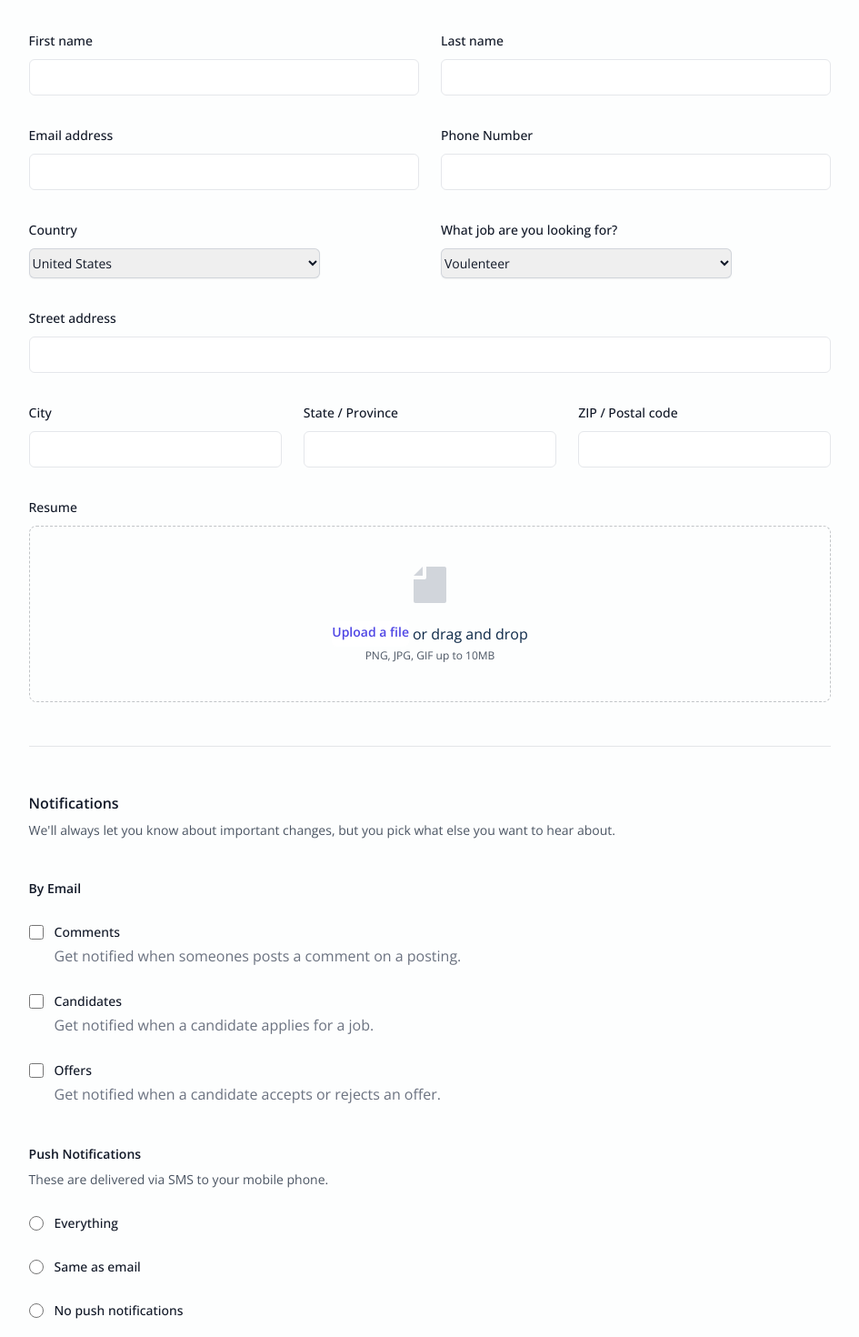
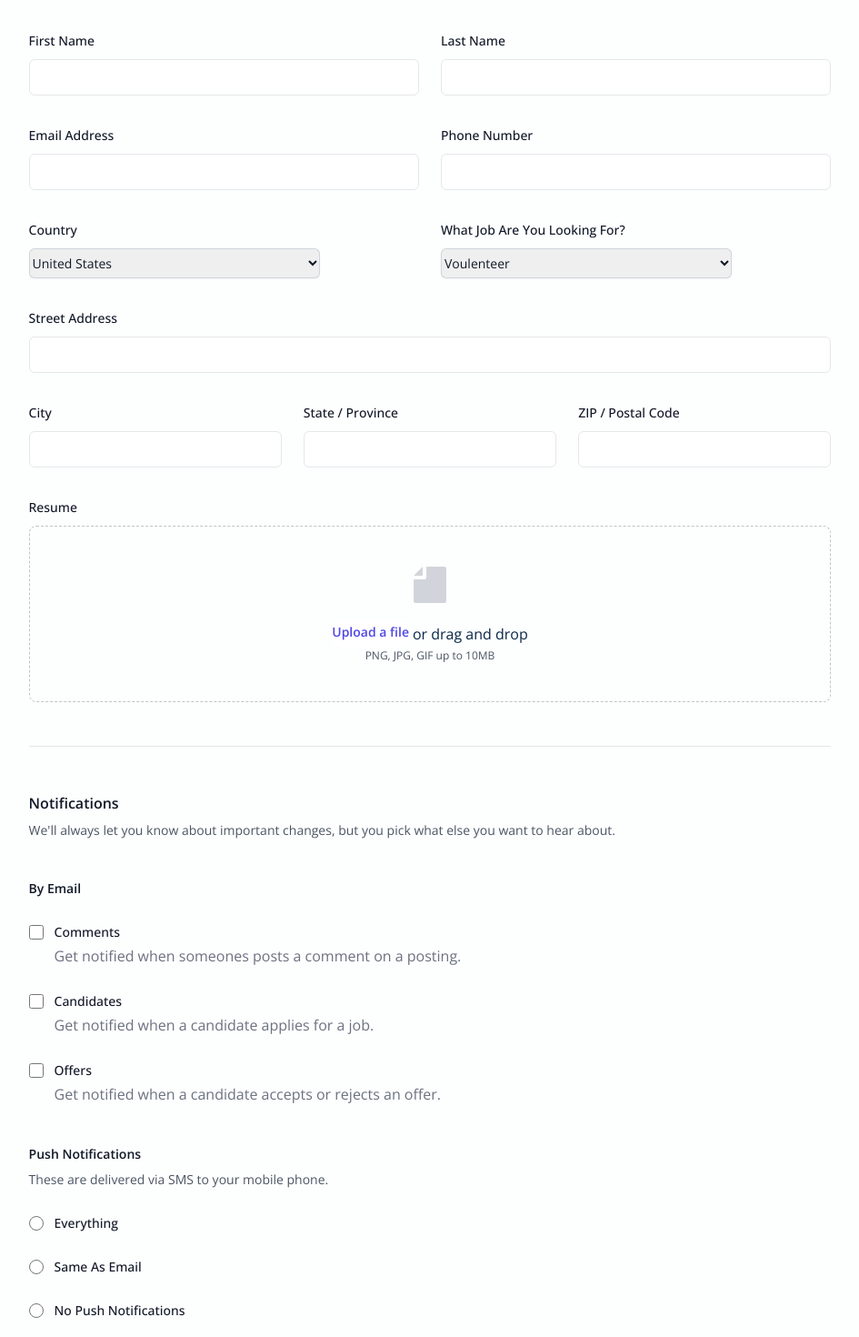
Before and after one commit to Justin-Bento/believe-support-services, a Next.js app: page /signup in a window 1280 px wide. Shown: the part 260-1730 px from the top of the page at 91% size, without its empty margins (167-1112 px from the left). Built offline with nearby package versions, Linux system fonts and the light colour scheme.

Commit message:
Created a new css calss called form lable to ensure consistency between forms

```diff
--- a/src/pages/signup.tsx
+++ b/src/pages/signup.tsx
@@ -29,10 +29,7 @@ export default function signup() {
             <div className="pb-12 border-b border-gray-900/10">
               <div className="grid grid-cols-1 mt-10 gap-x-6 gap-y-8 sm:grid-cols-6">
                 <div className="sm:col-span-3">
-                  <label
-                    htmlFor="first-name"
-                    className="block text-sm font-medium leading-6 text-gray-900"
-                  >
+                  <label htmlFor="first-name" className="form-label">
                     First name
                   </label>
                   <div className="mt-2">
@@ -47,10 +44,7 @@ export default function signup() {
                 </div>
 
                 <div className="sm:col-span-3">
-                  <label
-                    htmlFor="last-name"
-                    className="block text-sm font-medium leading-6 text-gray-900"
-                  >
+                  <label htmlFor="last-name" className="form-label">
                     Last name
                   </label>
                   <div className="mt-2">
@@ -65,10 +59,7 @@ export default function signup() {
                 </div>
 
                 <div className="sm:col-span-3">
-                  <label
-                    htmlFor="email"
-                    className="block text-sm font-medium leading-6 text-gray-900"
-                  >
+                  <label htmlFor="email" className="form-label">
                     Email address
                   </label>
                   <div className="mt-2">
@@ -83,10 +74,7 @@ export default function signup() {
                 </div>
 
                 <div className="sm:col-span-3">
-                  <label
-                    htmlFor="email"
-                    className="block text-sm font-medium leading-6 text-gray-900"
-                  >
+                  <label htmlFor="email" className="form-label">
                     Phone Number
                   </label>
                   <div className="mt-2">
@@ -101,10 +89,7 @@ export default function signup() {
                 </div>
 
                 <div className="sm:col-span-3">
-                  <label
-                    htmlFor="country"
-                    className="block text-sm font-medium leading-6 text-gray-900"
-                  >
+                  <label htmlFor="country" className="form-label">
                     Country
                   </label>
                   <div className="mt-2">
@@ -122,10 +107,7 @@ export default function signup() {
                 </div>
 
                 <div className="sm:col-span-3">
-                  <label
-                    htmlFor="country"
-                    className="block text-sm font-medium leading-6 text-gray-900"
-                  >
+                  <label htmlFor="country" className="form-label">
                     What job are you looking for?
                   </label>
                   <div className="mt-2">
@@ -143,10 +125,7 @@ export default function signup() {
                 </div>
 
                 <div className="col-span-full">
-                  <label
-                    htmlFor="street-address"
-                    className="block text-sm font-medium leading-6 text-gray-900"
-                  >
+                  <label htmlFor="street-address" className="form-label">
                     Street address
                   </label>
                   <div className="mt-2">
@@ -161,10 +140,7 @@ export default function signup() {
                 </div>
 
                 <div className="sm:col-span-2 sm:col-start-1">
-                  <label
-                    htmlFor="city"
-                    className="block text-sm font-medium leading-6 text-gray-900"
-                  >
+                  <label htmlFor="city" className="form-label">
                     City
                   </label>
                   <div className="mt-2">
@@ -179,10 +155,7 @@ export default function signup() {
                 </div>
 
                 <div className="sm:col-span-2">
-                  <label
-                    htmlFor="region"
-                    className="block text-sm font-medium leading-6 text-gray-900"
-                  >
+                  <label htmlFor="region" className="form-label">
                     State / Province
                   </label>
                   <div className="mt-2">
@@ -197,10 +170,7 @@ export default function signup() {
                 </div>
 
                 <div className="sm:col-span-2">
-                  <label
-                    htmlFor="postal-code"
-                    className="block text-sm font-medium leading-6 text-gray-900"
-                  >
+                  <label htmlFor="postal-code" className="form-label">
                     ZIP / Postal code
                   </label>
                   <div className="mt-2">
@@ -214,10 +184,7 @@ export default function signup() {
                   </div>
                 </div>
                 <div className="col-span-full">
-                  <label
-                    htmlFor="cover-photo"
-                    className="block text-sm font-medium leading-6 text-gray-900"
-                  >
+                  <label htmlFor="cover-photo" className="form-label">
                     Resume
                   </label>
                   <div className="flex justify-center px-6 py-10 mt-2 border border-dashed rounded-lg border-gray-900/25">
@@ -347,10 +314,7 @@ export default function signup() {
                         type="radio"
                         className="w-4 h-4 border-gray-300 text-primary-600 focus:ring-primary-600"
                       />
-                      <label
-                        htmlFor="push-everything"
-                        className="block text-sm font-medium leading-6 text-gray-900"
-                      >
+                      <label htmlFor="push-everything" className="form-label">
                         Everything
                       </label>
                     </div>
@@ -361,10 +325,7 @@ export default function signup() {
                         type="radio"
                         className="w-4 h-4 border-gray-300 text-primary-600 focus:ring-primary-600"
                       />
-                      <label
-                        htmlFor="push-email"
-                        className="block text-sm font-medium leading-6 text-gray-900"
-                      >
+                      <label htmlFor="push-email" className="form-label">
                         Same as email
                       </label>
                     </div>
@@ -375,10 +336,7 @@ export default function signup() {
                         type="radio"
                         className="w-4 h-4 border-gray-300 text-primary-600 focus:ring-primary-600"
                       />
-                      <label
-                        htmlFor="push-nothing"
-                        className="block text-sm font-medium leading-6 text-gray-900"
-                      >
+                      <label htmlFor="push-nothing" className="form-label">
                         No push notifications
                       </label>
                     </div>
--- a/src/styles/globals.css
+++ b/src/styles/globals.css
@@ -3,11 +3,11 @@
 @tailwind utilities;
 
 @font-face {
-  font-family: 'OpenSans';
+  font-family: "OpenSans";
   font-weight: 100 900;
   font-display: block;
   font-style: normal;
-  src: url('/fonts/OpenSans-Variable.ttf') format('truetype');
+  src: url("/fonts/OpenSans-Variable.ttf") format("truetype");
 }
 
 @layer base {
@@ -15,53 +15,56 @@
     @apply system-colour;
   }
   p {
-    @apply body-medium md:body-large
+    @apply body-medium md:body-large;
   }
 }
 @layer components {
   .input {
-    @apply flex w-full h-10 px-3 py-2 text-sm border rounded-md bg-white ring-offset-white file:border-0 file:bg-transparent file:text-sm file:font-medium placeholder:text-slate-500 focus-visible:outline-none focus-visible:ring-2 focus-visible:ring-offset-2 disabled:cursor-not-allowed disabled:opacity-50
+    @apply flex w-full h-10 px-3 py-2 text-sm border rounded-md bg-white ring-offset-white file:border-0 file:bg-transparent file:text-sm file:font-medium placeholder:text-slate-500 focus-visible:outline-none focus-visible:ring-2 focus-visible:ring-offset-2 disabled:cursor-not-allowed disabled:opacity-50;
+  }
+  .form-label {
+    @apply block text-sm font-medium leading-6 text-gray-900 dark:text-blue-50 capitalize;
   }
   .bg-theme {
-    @apply bg-primary-100 dark:bg-primary-900
+    @apply bg-primary-100 dark:bg-primary-900;
   }
   .wrapper {
-    @apply mx-auto max-w-7xl sm:px-6 lg:px-8
+    @apply mx-auto max-w-7xl sm:px-6 lg:px-8;
   }
   .system-colour {
-    @apply dark:bg-primary-950 bg-primary-5
+    @apply dark:bg-primary-950 bg-primary-5;
   }
   .wrapper-sapce {
     @apply p-4 space-y-4 sm:space-y-8 sm:my-8 md:my-16 md:space-y-16 lg:my-20 lg:space-y-20;
   }
   .display-large {
-    @apply text-[3.563rem] leading-tight font-normal dark:text-primary-50 text-primary-950
+    @apply text-[3.563rem] leading-tight font-normal dark:text-primary-50 text-primary-950;
   }
   .display-medium {
-    @apply text-[2.813rem] leading-tight tracking-tight font-normal dark:text-primary-50 text-primary-950
+    @apply text-[2.813rem] leading-tight tracking-tight font-normal dark:text-primary-50 text-primary-950;
   }
   .display-small {
-    @apply text-[2.25rem] leading-tight font-normal dark:text-primary-50 text-primary-950
+    @apply text-[2.25rem] leading-tight font-normal dark:text-primary-50 text-primary-950;
   }
   /* End Of Display Typography */
   .headline-large {
-    @apply text-4xl font-extrabold tracking-tight text-primary-950
+    @apply text-4xl font-extrabold tracking-tight text-primary-950;
   }
   .headline-medium {
-    @apply text-[1.75rem] leading-tight font-bold capitalize dark:text-primary-50 text-primary-950
+    @apply text-[1.75rem] leading-tight font-bold capitalize dark:text-primary-50 text-primary-950;
   }
   .headline-small {
-    @apply text-[1.5rem] leading-tight font-bold capitalize dark:text-primary-50 text-primary-950
+    @apply text-[1.5rem] leading-tight font-bold capitalize dark:text-primary-50 text-primary-950;
   }
   /* End Of Headline Typography */
   .title-large {
-    @apply text-[1.375rem] leading-tight font-normal dark:text-primary-50 text-primary-950
+    @apply text-[1.375rem] leading-tight font-normal dark:text-primary-50 text-primary-950;
   }
   .title-medium {
-    @apply text-base leading-tight font-normal dark:text-primary-50 text-primary-950
+    @apply text-base leading-tight font-normal dark:text-primary-50 text-primary-950;
   }
   .title-small {
-    @apply text-sm leading-tight font-normal dark:text-primary-50 text-primary-950
+    @apply text-sm leading-tight font-normal dark:text-primary-50 text-primary-950;
   }
   /* End Of title Typography */
   .label-large {
```
